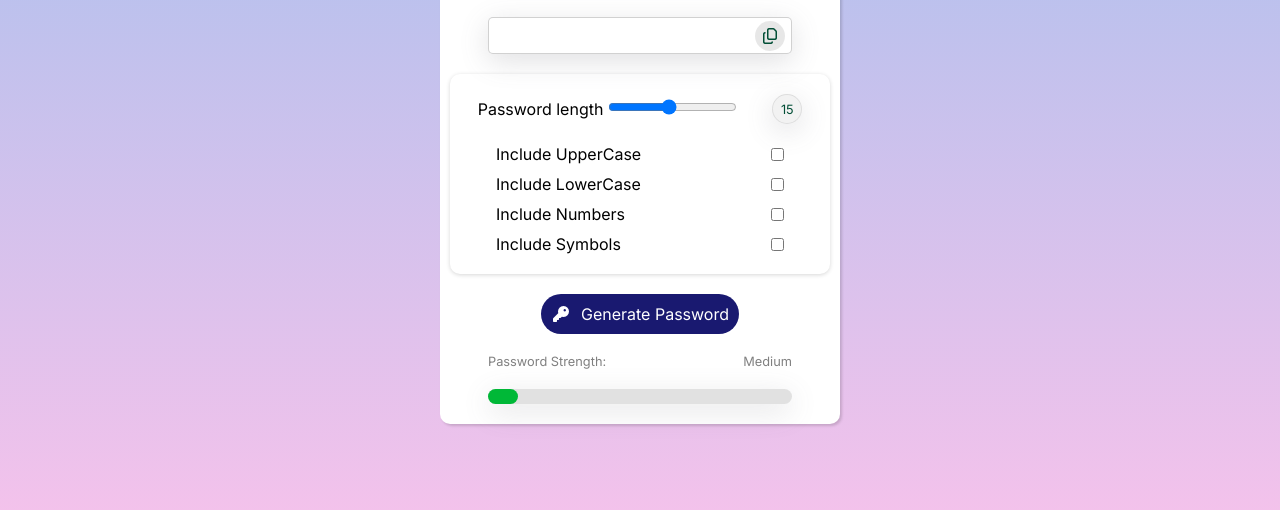
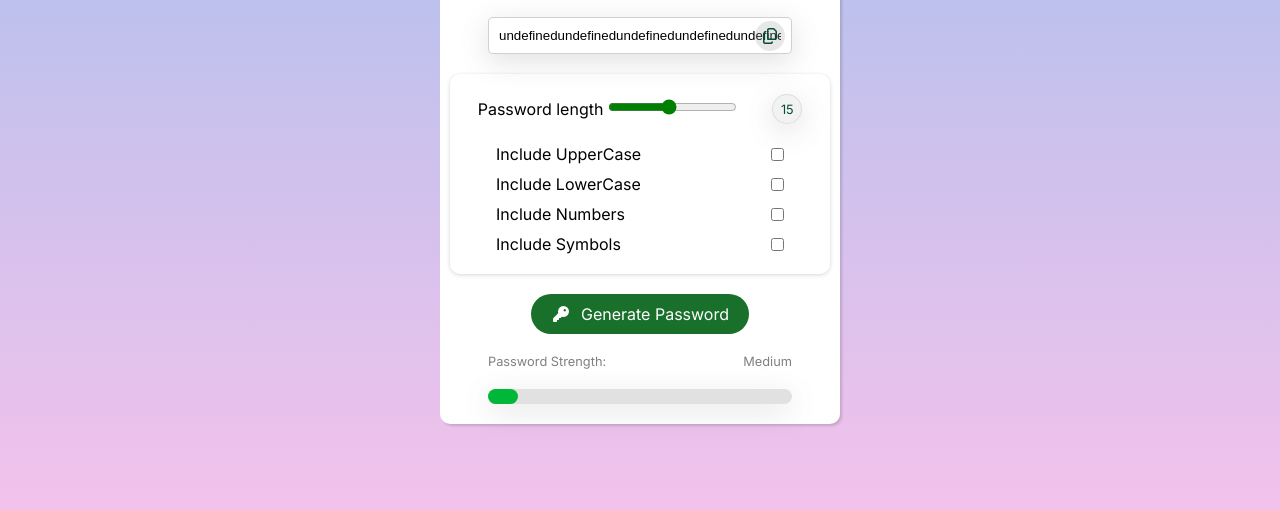
Before and after one commit to WorldofWeb-Devlopment/Project-Dev, a plain HTML site: page Password-Generator/index.html in a window 1280 px wide. Both pictures are taken after a click on the element "Generate Password". Shown: the part 214-724 px from the top of the page. Drawn offline with Linux system fonts and the light colour scheme.

Commit message:
passwor Genearate Sucessfully

```diff
--- a/Password-Generator/script.js
+++ b/Password-Generator/script.js
@@ -10,12 +10,16 @@ const passwordBtn = document.getElementById("password-btn");
 const indicatorBar = document.getElementById("indicator-bar");
 const passwordStrength = document.getElementById("password-strength");
 
+const uppercaseLetters = "ABCDEFGHIJKLMNOPQRSTUVWXYZ";
+const lowercaseLetters = "abcdefghijklmnopqrstuvwxyz";
+const numberCharacters = "0123456789";
+const symbolCharacters = "!@#$%^&*()-_=+[]{}|;:,.<>?/";
 
-silderControl.addEventListener("input",() => {
+silderControl.addEventListener("input", () => {
   sliderLength.textContent = silderControl.value;
-})
+});
 
-passwordBtn.addEventListener("click", checkpassword)
+passwordBtn.addEventListener("click", checkpassword);
 
 function checkpassword() {
   const length = Number(silderControl.value);
@@ -24,10 +28,49 @@ function checkpassword() {
   const hasnumbersChecked = numbers.checked;
   const hassymbolsChecked = symbols.checked;
 
-    if (!hasUpperCaseChecked &&
+  if (
+    !hasUpperCaseChecked &&
     !hasLowerCaseChecked &&
     !hasnumbersChecked &&
-        !hassymbolsChecked) {
-         alert("Pleasen Check Any CheckBox")
+    !hassymbolsChecked
+  ) {
+    alert("Pleasen Check Any CheckBox");
+  }
+
+  const newPassword = createRandomPassword(
+    length,
+    hasUpperCaseChecked,
+    hasLowerCaseChecked,
+    hasnumbersChecked,
+    hassymbolsChecked,
+  );
+
+  inputbox.value = newPassword;
+
+  function createRandomPassword(
+    length,
+    hasUpperCaseChecked,
+    hasLowerCaseChecked,
+    hasnumbersChecked,
+    hassymbolsChecked,
+  ) {
+    let allCharacters = "";
+
+    if (hasUpperCaseChecked)  allCharacters+= uppercaseLetters;
+    if (hasLowerCaseChecked)  allCharacters+= lowercaseLetters;
+    if (hasnumbersChecked)  allCharacters+= numberCharacters;
+    if (hassymbolsChecked)  allCharacters+= symbolCharacters;
+
+    let password="";
+
+    for (let i = 0; i < length; i++) {
+        const randomIndex  = Math.floor(Math.random()*allCharacters.length)
+        password+=allCharacters[randomIndex]
+
+        console.log(password)
+        console.log(allCharacters)
+    }
+    return password;
+
   }
 }
--- a/Password-Generator/style.css
+++ b/Password-Generator/style.css
@@ -83,6 +83,9 @@ body{
    box-shadow: rgba(100, 100, 111, 0.2) 0px 7px 29px 0px;
    border: 0.5px solid rgba(128, 128, 128, 0.185);
 }
+#silder-control{
+    accent-color: green;
+}
 .check-box{
     margin-top: 20px;
     display: flex;
@@ -90,6 +93,7 @@ body{
     gap: 10px;
     justify-content: space-between;
     align-items: center;
+    accent-color: green;
 }
 .upper-case,.lower-case,.numbers,.symbol{
     display: flex;
@@ -101,14 +105,18 @@ body{
     display: flex;
     justify-content: center;
     align-items: center;
-    background-color: #191970;
-    padding: 10px;
+    background-color: #19702a;
+    padding: 10px 20px;
     color: white;
     gap: 10px;
     border-radius:50px;
     cursor: pointer;
     width: fit-content;
     align-self: center;
+    transition: all 0.5s ease-in;
+}
+.btn:hover{
+     background-color: #00931d;
 }
 .indicator{
     display: flex;
```
Lines whose indentation alone changed are shown as unchanged.
